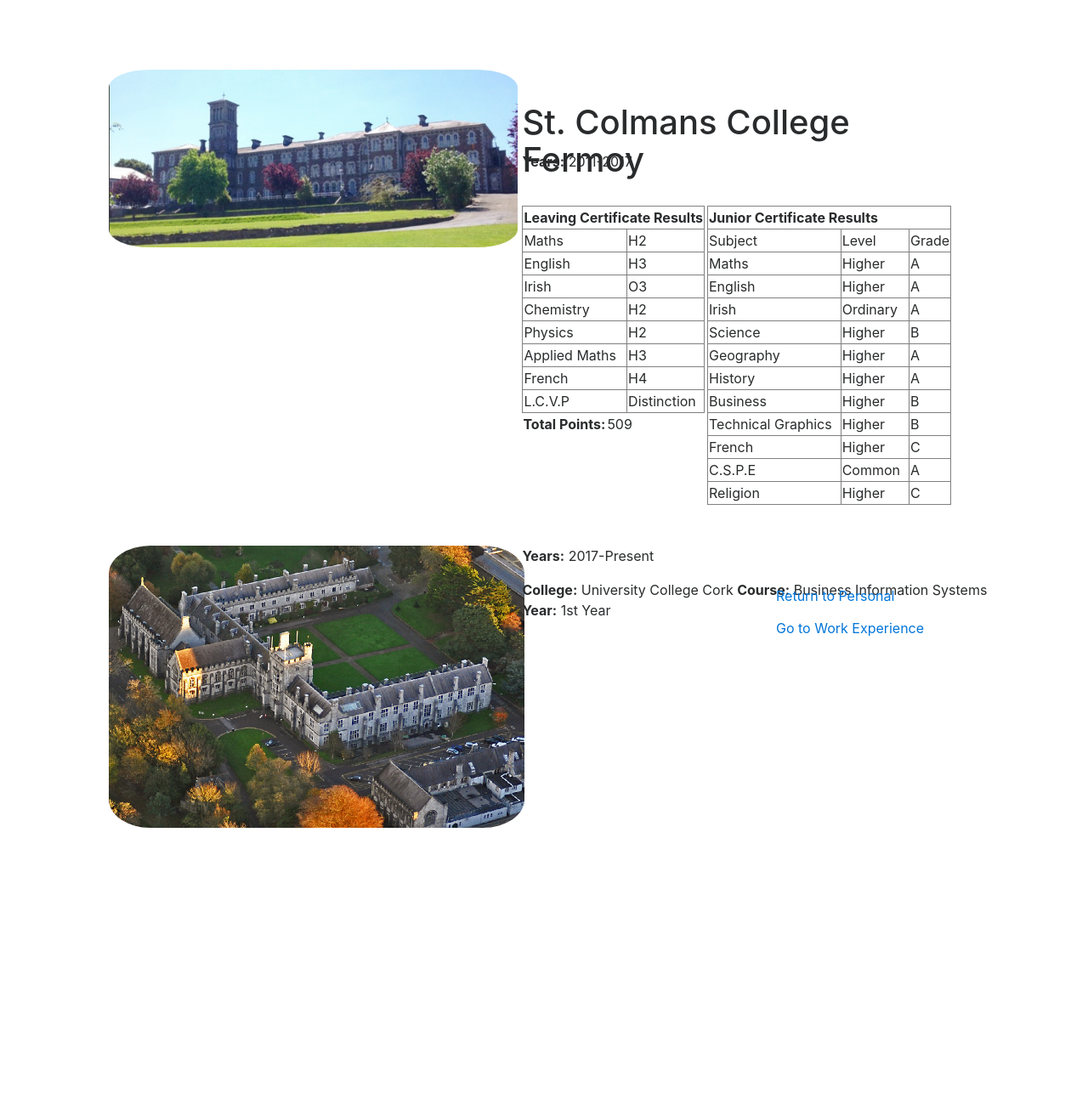
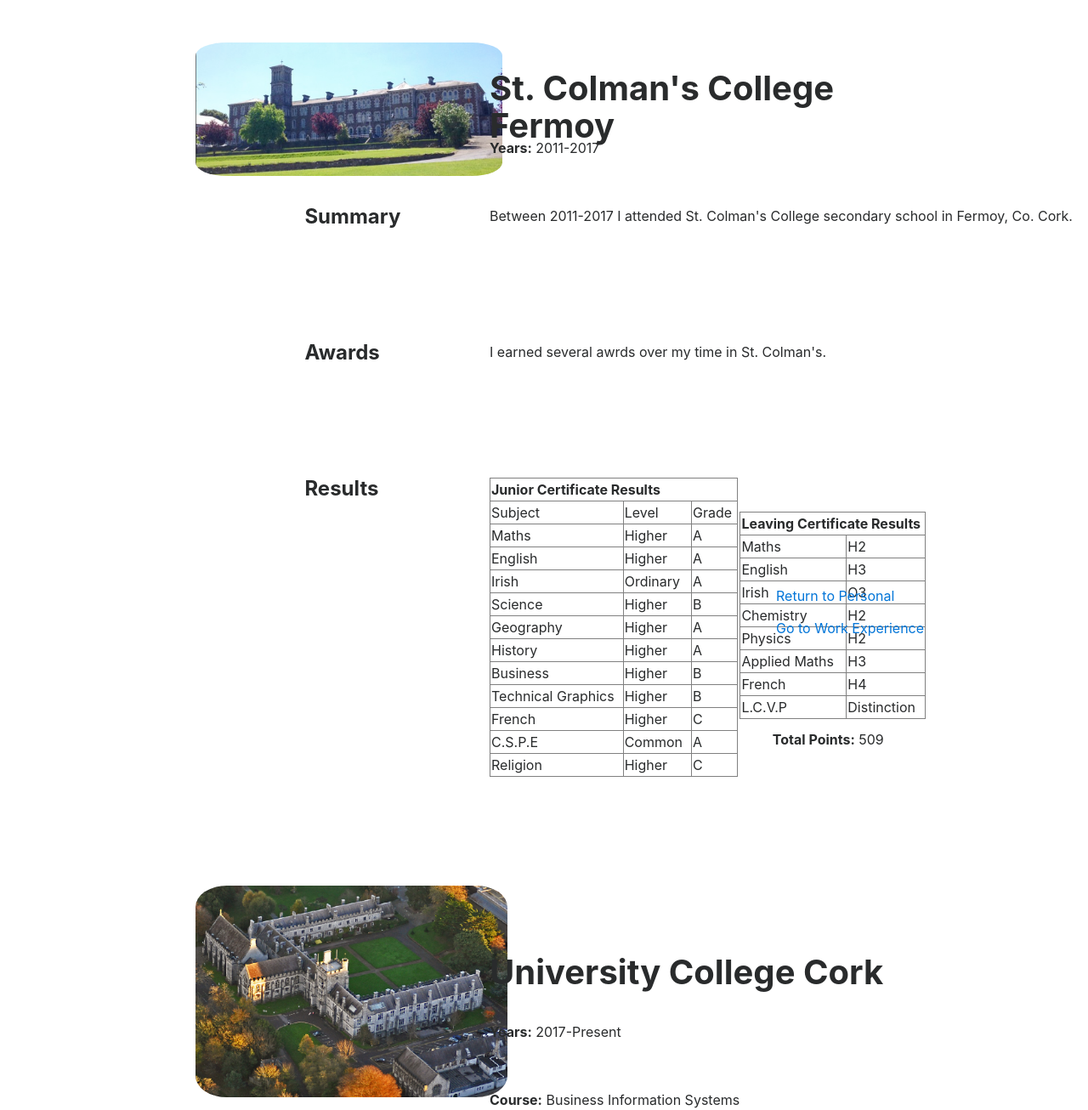
Before and after one commit to KevinHanley/IS1113117388451, a PHP site: page /CV/cv_page2.html in a window 1280 px wide. Shown: the part 78-1384 px from the top of the page at 85% size. Before the commit the page ends 1052 px from the top, so only its background shows below. Run offline with PHP 8.4, Linux system fonts and the light colour scheme; some libraries are stand-ins or nearby versions.

Commit message:
styling cv2 and cv3

```diff
--- a/CV/cv_page2.html
+++ b/CV/cv_page2.html
@@ -16,6 +16,8 @@
     </head>
 
     <body>
+
+        <!-- code for the page navigation bar -->
         <header>
             <div class="nav_container">
 
@@ -33,30 +35,50 @@
             </div>
         </header>
 
+
+        <!-- St. Colman's section -->
         <div class="colmans_pic">
             <img src="../Images/st_colmans.png">
         </div>
 
-
         <section>
             <div class="cv2_school">
-                <h1>St. Colmans College Fermoy</h1>
+                <h1><strong>St. Colman's College Fermoy</strong></h1>
             </div>
         </section>
 
 
+
         <section>
             <p class="years"><strong>Years:</strong> 2011-2017</p>
-            <p class="years2"><strong>Years:</strong> 2017-Present</p>
         </section>
 
+
+
         <section>
+            <h4 class="summary_heading"><strong>Summary</strong></h4>
+
+            <p class="summary_body">Between 2011-2017 I attended St. Colman's College secondary school in Fermoy, Co. Cork.</p>
+        </section>
+
+
+
+        <section>
+            <h4 class="awards_heading"><strong>Awards</strong></h4>
+
+            <p class="awards_body">I earned several awrds over my time in St. Colman's.</p>
+        </section>
+
+
+
+        <section>
+            <h4 class="results_heading"><strong>Results</strong></h4>
             <div class="jc_results">
 
                 <table border="1">
                     <th colspan="3">Junior Certificate Results</th>
                     <tr>
-                        <td>Subject</td><td>Level&nbsp;</td><td>Grade</td>
+                        <td>Subject</td><td>Level&nbsp;</td><td>Grade&nbsp;</td>
                     </tr>
                     <tr>
                         <td>Maths</td><td>Higher</td><td>A</td>
@@ -101,7 +123,7 @@
             <div class="lc_results">
 
                 <table border="1">
-                    <th colspan="2">Leaving Certificate Results</th>
+                    <th colspan="2">Leaving Certificate Results&nbsp;</th>
                     <tr>
                         <td>Maths</td><td>H2</td>
                     </tr>
@@ -127,27 +149,28 @@
                         <td>L.C.V.P</td><td>Distinction</td>
                     </tr>
                 </table>
+            </div>
+
+            <p class="lc_points"><strong>Total Points:</strong> 509</p>
+        </section>
 
 
-                <table>
-                    <tr>
-                        <td><strong>Total Points:</strong></td><td> 509</td>
-                    </tr>
-                </table>
-            </div>
-        </section>
-
+        <!-- UCC section-->
         <div class="ucc_pic">
             <img src="../Images/ucc_quad.png">
         </div>
 
+        <section>
+            <div class="cv2_university">
+                <h1><strong>University College Cork</strong></h1>
+            </div>
+        </section>
+
+
 
         <section>
-            <div class="establishments2">
-                <p><strong>College:</strong> University College Cork</p>
-                <p><strong>Course:</strong> Business Information Systems</p>
-                <p><strong>Year:</strong> 1st Year</p>
-            </div>
+            <p class="years2"><strong>Years:</strong> 2017-Present</p>
+            <p class="ucc_course"><strong>Course:</strong> Business Information Systems</p>
         </section>
 
         <footer>
--- a/CV/cv_pages.css
+++ b/CV/cv_pages.css
@@ -83,92 +83,159 @@ p:nth-of-type(1), p:nth-of-type(2){
             /* CV page 2 code */
 .colmans_pic{
     position: absolute;
-    top: 20%;
-    margin-left: 10%;
+    top: 16%;
+    left: 18%;
 }
 
 .colmans_pic img{
-    width: 80%;
+    width: 60%;
     border-radius: 10%;
 }
 
 .cv2_school{
-    width: 33%;
-    margin-left: 48%;
+    width: 40%;
     position: absolute;
-    top: 25%;
+    left: 45%;
+    top: 20%;
 }
 
 .years{
-    margin-left: 48%;
     position: absolute;
-    top: 32%;
+    top: 30%;
+    left: 45%;
+}
+
+.summary_heading{
+    position: absolute;
+    top: 40%;
+    left: 28%;
+}
+
+.summary_body{
+    position: absolute;
+    top: 40%;
+    left: 45%;
+}
+
+.awards_heading{
+    position: absolute;
+    top: 60%;
+    left: 28%;
+}
+
+.awards_body{
+    position: absolute;
+    top: 60%;
+    left: 45%;
+}
+
+.results_heading{
+    position: absolute;
+    top: 80%;
+    left: 28%;
 }
 
 .jc_results{
-    margin-left: 65%;
     position: absolute;
-    top: 40%;
+    top: 80%;
+    left: 45%;
 }
 
 .lc_results{
-    margin-left: 48%;
     position: absolute;
-    top: 40%;
+    top: 85%;
+    left: 68%;
+}
+
+.lc_points{
+    position: absolute;
+    top: 117%;
+    left: 71%;
+}
+
+.ucc_pic{
+    position: absolute;
+    top: 140%;
+    left: 18%;
+}
+
+.ucc_pic img{
+    width: 39%;
+    border-radius: 10%;
+}
+
+.cv2_university{
+    width: 40%;
+    position: absolute;
+    left: 45%;
+    top: 150%;
 }
 
 .years2{
-    margin-left: 48%;
     position: absolute;
-    top: 90%;
+    top: 160%;
+    left: 45%;
 }
 
-
-
-.ucc_pic{
+.ucc_course{
     position: absolute;
-    top: 90%;
-    margin-left: 10%;
-}
-
-.ucc_pic img{
-    width: 52%;
-    border-radius: 10%;
-}
-
-.establishments2{
-    margin-left: 48%;
-    position: absolute;
-    top: 95%;
+    top: 170%;
+    left: 45%;
 }
 
 
 
             /* CV page 3 code */
-.cv3_positioning{
-    width: 48%;
-    position: fixed;
-    top: 10%;
-    margin-left: 25%;
+
+.tossbryan_pic{
+    position: absolute;
+    top: 16%;
+    left: 18%;
+}
+
+.tossbryan_pic img{
+    width: 60%;
+    border-radius: 10%;
+}
+
+.cv3_workplace{
+    width: 40%;
+    position: absolute;
+    left: 45%;
+    top: 20%;
+}
+
+.cv3_years{
+    position: absolute;
+    top: 30%;
+    left: 45%;
 }
 
 .cv3_positioning2{
     width: 48%;
-    position: fixed;
-    top: 10%;
-    margin-left: 50%
+    position: absolute;
+    top: 40%;
+    left: 45%;
 }
 
-.cv3_positioning3{
-   width: 48%;
-    position: fixed;
-    top: 50%;
-    margin-left: 25%;
+
+.cv3_workplace2{
+    width: 40%;
+    position: absolute;
+    left: 45%;
+    top: 80%;
 }
+
+.cv3_years2{
+    position: absolute;
+    top: 90%;
+    left: 45%;
+}
+
 
 .cv3_positioning4{
     width: 48%;
-    position: fixed;
-    top: 50%;
-    margin-left: 50%
+    position: absolute;
+    top: 100%;
+    left: 45%;
 }
```
Also changed, not shown: CV/cv_page3.html (+25 -10 lines), Images/colmans_crest.png (added), Images/toss_bryan.png (added), Images/ucc.jpg (deleted).
